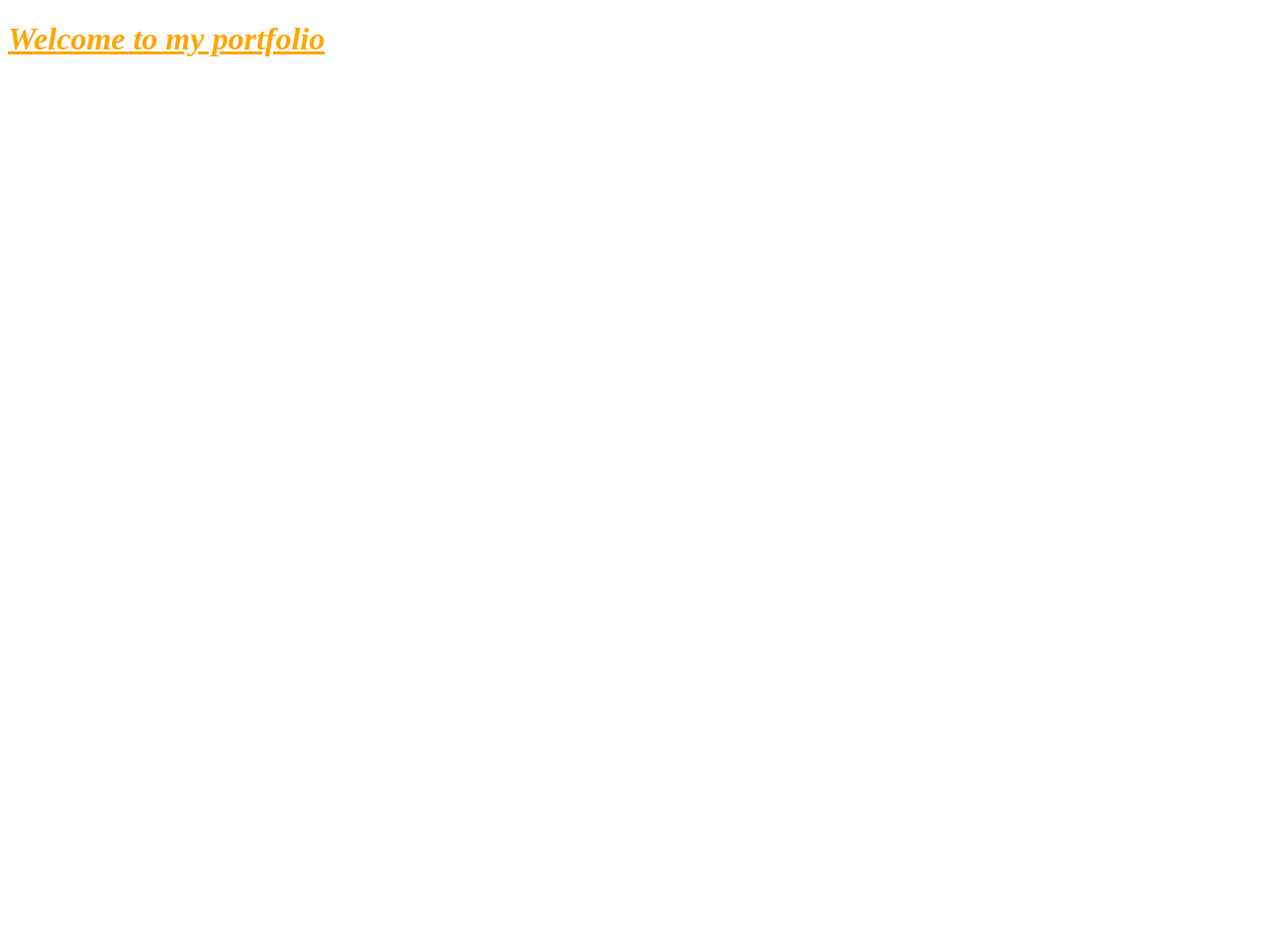
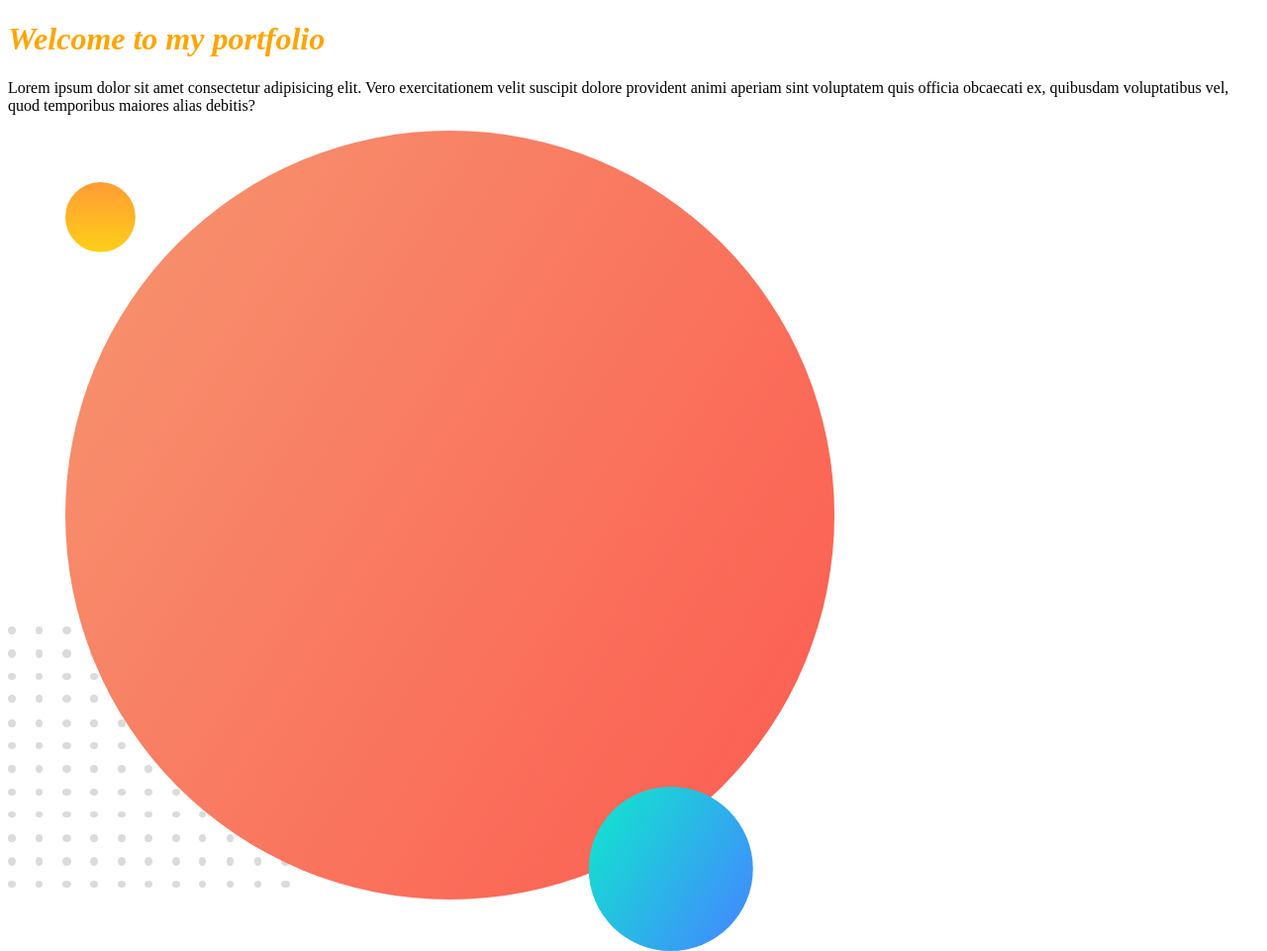
Before and after one commit to omarfarukrgt/portfolio-practice, a plain HTML site: page index.html in a window 1280 px wide. Shown: the whole page at 99% size. Before the commit the page ends 800 px from the top, so only its background shows below. Drawn offline with Linux system fonts and the light colour scheme.

Commit message:
added image

```diff
--- a/index.html
+++ b/index.html
@@ -8,8 +8,13 @@
     <link rel="stylesheet" href="/style/style.css">
 </head>
 <body>
-    <h1> <u>
+    <h1>
         Welcome to my portfolio
-    </u> </h1>
+    </h1>
+
+    <p>
+        Lorem ipsum dolor sit amet consectetur adipisicing elit. Vero exercitationem velit suscipit dolore provident animi aperiam sint voluptatem quis officia obcaecati ex, quibusdam voluptatibus vel, quod temporibus maiores alias debitis?
+    </p>
+    <img src="./images/my-bg.png" alt="">
 </body>
 </html>
```
